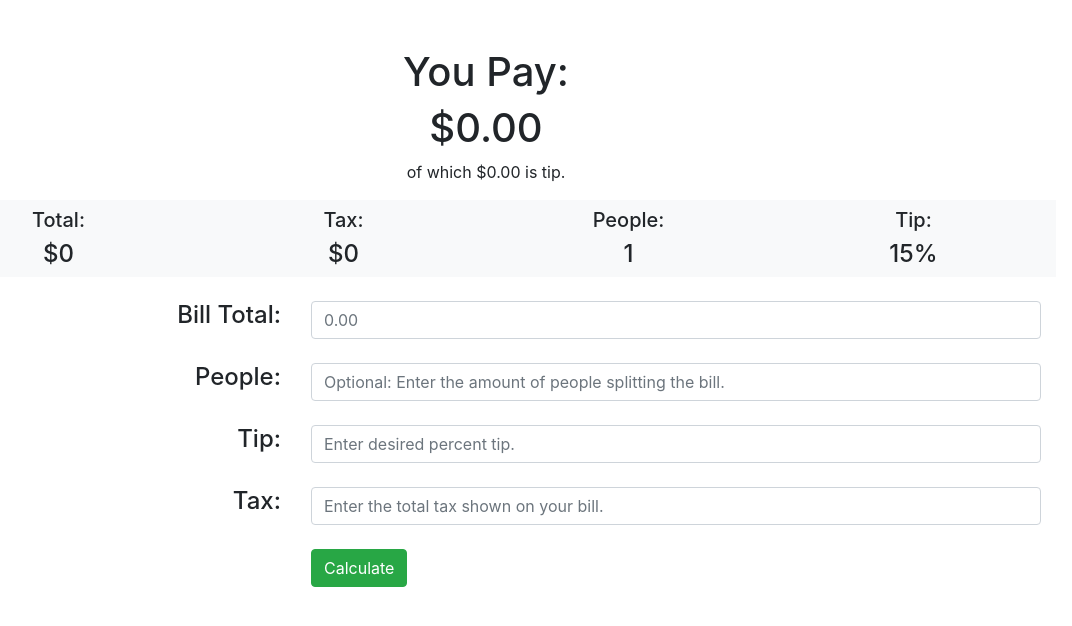
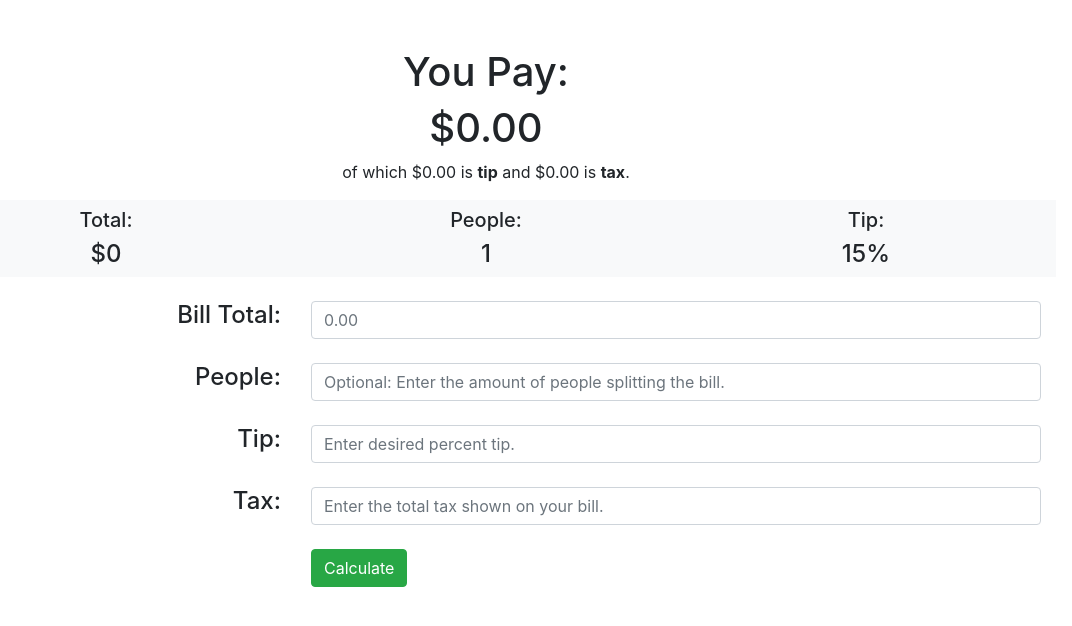
Before and after one commit to romverner/calculatorchallenege, a React (Create React App) app: page / in a window 1280 px wide. Shown: the top 626 px of the page, without its empty margins (154-1226 px from the left). Built offline with nearby package versions, Linux system fonts and the light colour scheme.

Commit message:
finishing up

```diff
--- a/src/components/Calculator.js
+++ b/src/components/Calculator.js
@@ -13,7 +13,8 @@ class Calculator extends Component {
             tax: 0.00,
             total: 0.00,
             tip: 15.00,
-            tipPay: 0
+            tipPay: 0,
+            taxPay: 0,
         };
     };
 
@@ -50,20 +51,19 @@ class Calculator extends Component {
         let tax = this.state.tax;
         let total = this.state.total;
         let tipPercent = this.state.tip / 100;
-
         let tipTotal = 0.00;
-        let pay = 0;
+        let taxTotal = 0.00;
+        let pay = 0.00;
 
         tipTotal = ((total - tax) * tipPercent);
-        console.log(tipTotal);
         pay = (parseInt(total) + parseInt(tipTotal)) / people;
-        console.log(pay);
         tipTotal = tipTotal / people;
-        console.log(tipTotal);
+        taxTotal = tax / people;
 
         this.setState({
             pay: pay,
-            tipTotal: tipTotal
+            tipPay: tipTotal,
+            taxPay: taxTotal
         });
     };
 
@@ -75,23 +75,23 @@ class Calculator extends Component {
                     <div className="row mb-3">
                         <div className="col-12">
                             <h1>You Pay:</h1>
-                            <h1>${this.state.pay.toFixed(2)} </h1><span style={topStyle}>of which ${this.state.tipPay.toFixed(2)} is tip.</span>
+                            <h1>${this.state.pay.toFixed(2)} </h1><span style={topStyle}>of which ${this.state.tipPay.toFixed(2)} is <b>tip</b> and ${this.state.taxPay.toFixed(2)} is <b>tax</b>.</span>
                         </div>
                     </div>
                     <div className="row mb-3 bg-light pt-2">
-                        <div className="col-3 text-center">
+                        <div className="col-4 text-center">
                             <h5>Total:</h5>
                             <h4>${this.state.total}</h4>
                         </div>
-                        <div className="col-3">
+                        {/* <div className="col-3">
                             <h5>Tax:</h5>
                             <h4>${this.state.tax}</h4>
-                        </div>
-                        <div className="col-3">
+                        </div> */}
+                        <div className="col-4">
                             <h5>People:</h5>
                             <h4>{this.state.people}</h4>
                         </div>
-                        <div className="col-3">
+                        <div className="col-4">
                             <h5>Tip:</h5>
                             <h4>{this.state.tip}%</h4>
                         </div>
@@ -117,7 +117,7 @@ class Calculator extends Component {
                             <h4>Tip:</h4>
                         </div>
                         <div className="col-8 text-left">
-                            <input className="input-group form-control" type="text" name="total" maxLength="8" placeholder="Enter desired percent tip." onChange={this.tipTracker}></input>
+                            <input className="input-group form-control" type="text" name="total" maxLength="2" placeholder="Enter desired percent tip." onChange={this.tipTracker}></input>
                         </div>
                     </div>
                     <div className="row mt-4">
@@ -125,7 +125,7 @@ class Calculator extends Component {
                             <h4>Tax:</h4>
                         </div>
                         <div className="col-8 text-left">
-                            <input className="input-group form-control" type="text" name="total" maxLength="2" placeholder="Enter the total tax shown on your bill." onChange={this.taxTracker}></input>
+                            <input className="input-group form-control" type="text" name="total" maxLength="8" placeholder="Enter the total tax shown on your bill." onChange={this.taxTracker}></input>
                         </div>
                     </div>
                     <div className="row mt-4 pb-3">
```
